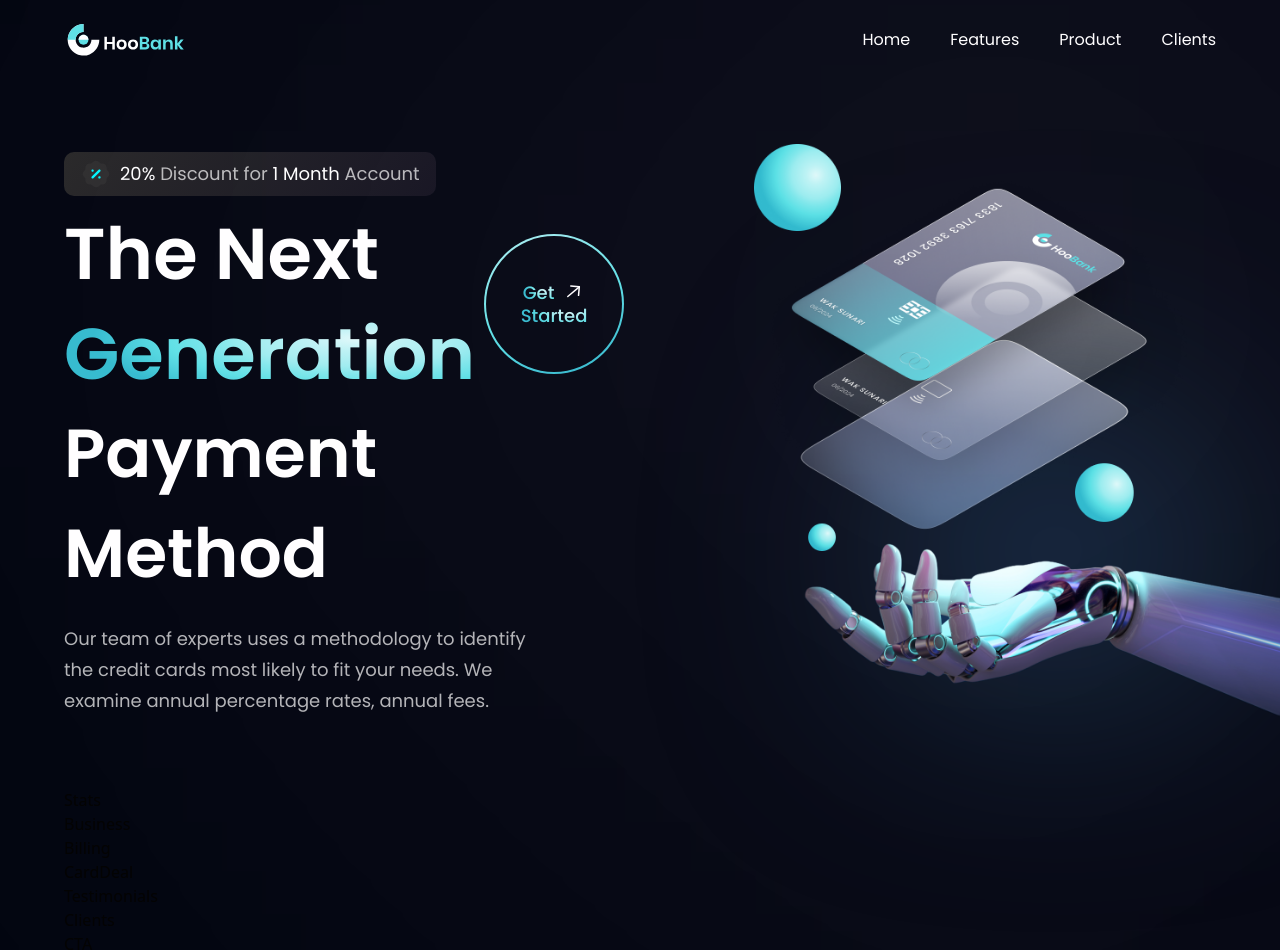
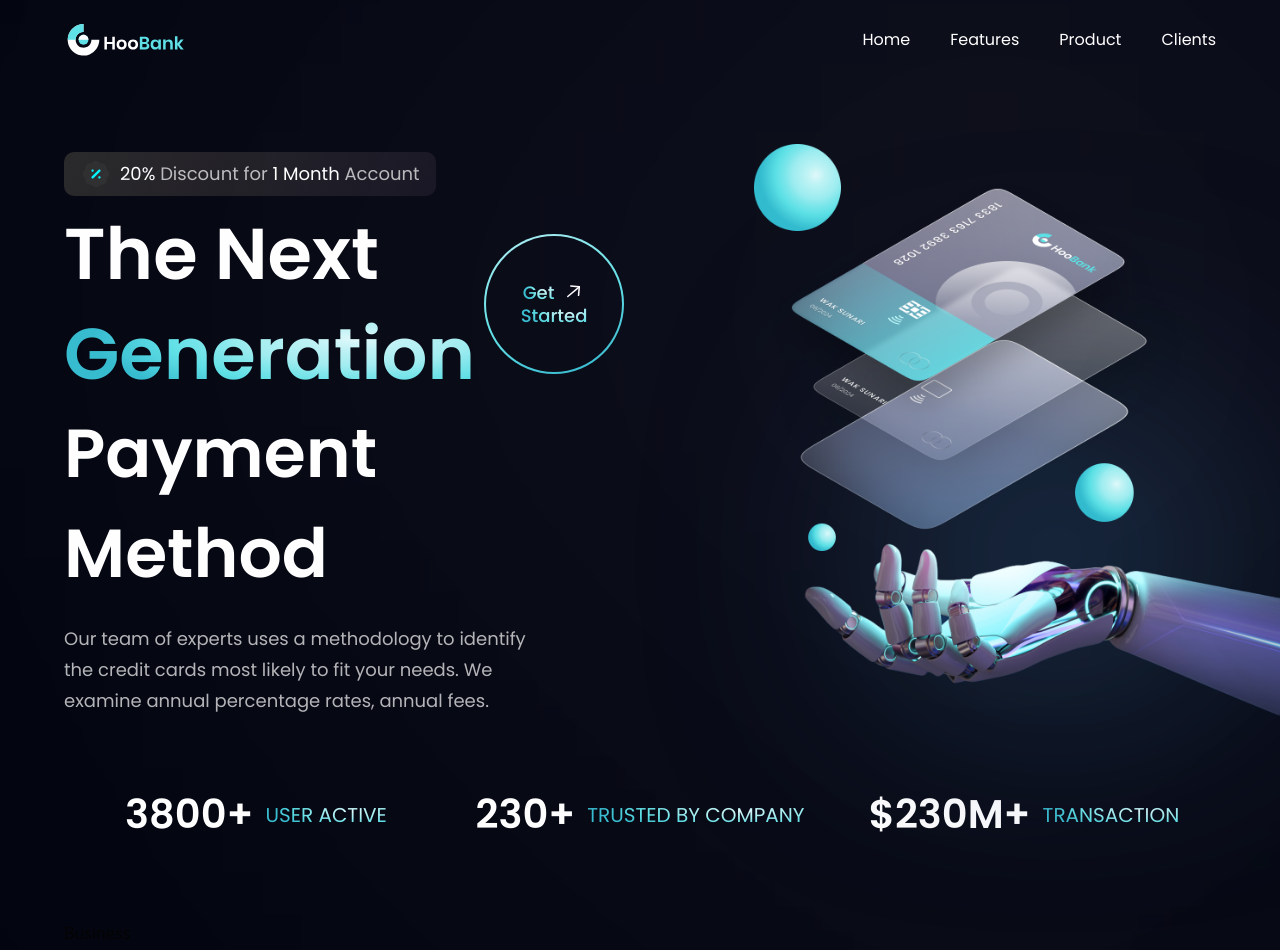
Before and after one commit to Denysmak/Bank-modern-app, a React (Vite) app: page / in a window 1280 px wide. Shown: the top 950 px of the page. Built offline with nearby package versions, Linux system fonts and the light colour scheme.

Commit message:
termina seção stats

```diff
--- a/src/components/Hero.jsx
+++ b/src/components/Hero.jsx
@@ -29,8 +29,8 @@
 
         <p className={`${styles.paragraph} max-w-[470px] mt-5`}>Our team of experts uses a methodology to identify the credit cards most likely to fit your needs. We examine annual percentage rates, annual fees.</p>
       </div>
-      <div className={`flex-1 flex ${styles.flexCenter} md:my-0 my-10 relative`}>
-        <img src={robot} alt="billing" className='w-[100%] h-[100%] relative z-[5]'/>
+      <div className={`flex-1 flex ${styles.flexCenter} md:my-0 my-10 relative `}>
+        <img src={robot} alt="billing" className='w-[100%] min-h-[65%]  relative z-[5]'/>
         <div className='absolute z-[0] w-[40%] h-[35%] top-0 pink__gradient'/>
         <div className='absolute z-[1] w-[80%] h-[85%] rounded-full bottom-40 white__gradient'/>
         <div className='absolute z-[0] w-[50%] h-[50%] right-20 bottom-20 blue__gradient'/>
--- a/src/components/Stats.jsx
+++ b/src/components/Stats.jsx
@@ -1,7 +1,17 @@
-const Stats = () => {
-  return (
-    <div>Stats</div>
+import { stats } from '../constants';
+import styles from '../style';
+
+
+const Stats = () =>(
+    <section className={`${styles.flexCenter} flex-row flex-wrap sm:mb-20 mb-6`}>
+      {stats.map((stat) => (
+        <div key={stat.id} className={`flex-1 flex justify-center items-center flex-row px-4`}>
+          <h4 className='font-poppins font-semibold xs:text-[40px] text-[30px] xs:leading-[53px] leading-[40px] text-white'>{stat.value}</h4>
+          <p className='font-poppins font-normal xs:text-[20px] text-[15px] xs:leading-[26px] leading-[21px] text-gradient uppercase ml-3'>{stat.title}</p>
+        </div>
+      ))}
+    </section>
   )
-}
+
 
 export default Stats
```
